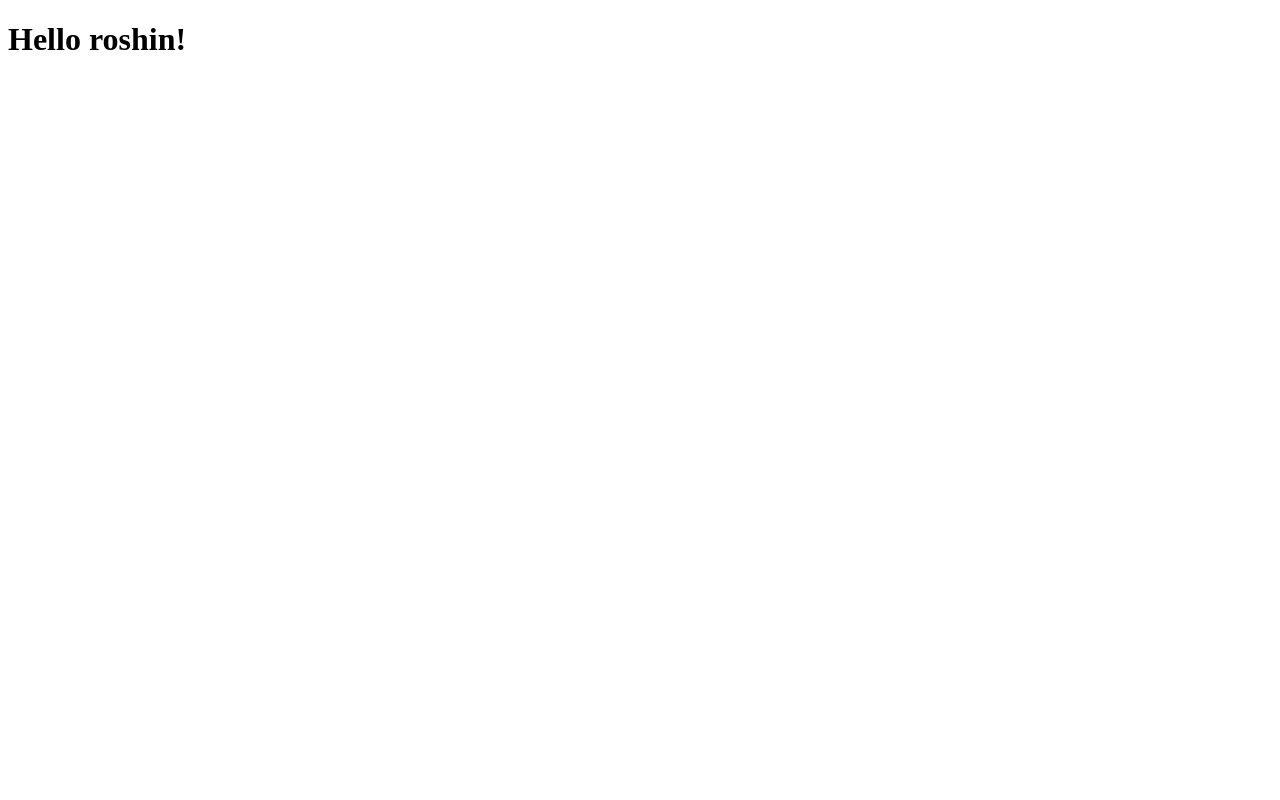
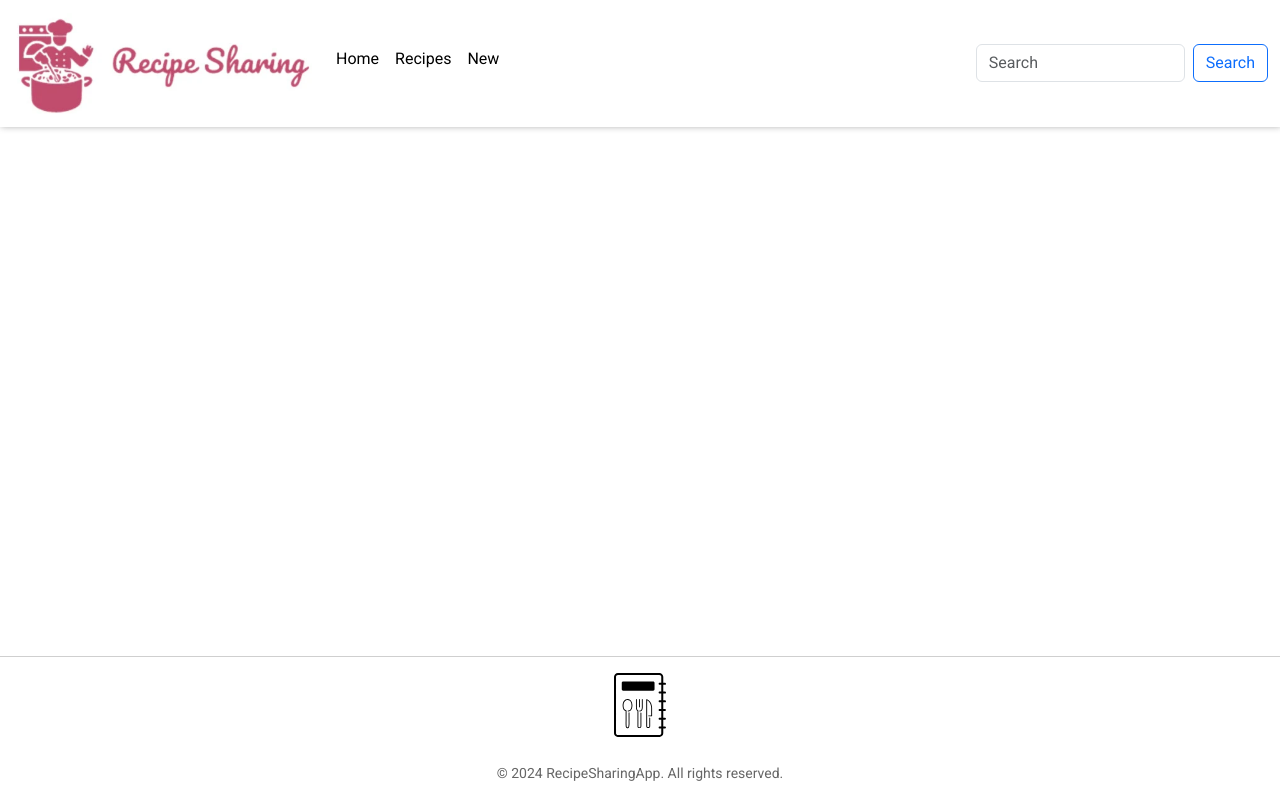
Before and after one commit to roshin26/Recipe-sharing-application, a Django app: page / in a window 1280 px wide. Before the commit the page is almost empty. Run offline with Django 5.2, Linux system fonts and the light colour scheme; some libraries are stand-ins or nearby versions.

Commit message:
Header and footer ready

```diff
--- a/recipe_share/settings.py
+++ b/recipe_share/settings.py
@@ -120,7 +120,7 @@ USE_TZ = True
 # https://docs.djangoproject.com/en/5.0/howto/static-files/
 
 STATIC_URL = 'static/'
-
+STATICFILES_DIRS =(os.path.join(BASE_DIR, 'static'),)
 # Default primary key field type
 # https://docs.djangoproject.com/en/5.0/ref/settings/#default-auto-field
 
--- /dev/null
+++ b/static/css/base.css
@@ -0,0 +1,76 @@
+@import url('https://fonts.googleapis.com/css2?family=EB+Garamond:wght@400;500;600&family=Roboto:wght@400;500&display=swap');
+
+:root {
+    /** Fonts */
+    --title: 'EB Garamond', serif;
+    --main-font: 'Roboto', serif;
+
+    /* Colours */
+    --background: #3f006a0f;
+    --blue: #0d6efd;
+    --black: #000;
+    --off-white: #f6f6f6;
+    --white: #fff;
+    --orange: #ffbf50;
+    --darkgrey: #666;
+
+    /* Utils */
+    --smal-box-shadow: 1px -1px 7px 0 #00000061;
+    --border: 1px solid #00000030;
+}
+
+/* Header */
+.navbar {
+    /*background-color: var(--off-white);*/
+    box-shadow: var(--smal-box-shadow);
+}
+
+a.nav-link {
+    color: var(--black);
+}
+
+img.logo {
+    width: 18.75rem;
+}
+
+/* main design */
+html, body {
+    height: 100%;
+}
+
+body {
+    display: flex;
+    flex-direction: column;
+    font-family: var(--main-font);
+}
+
+h1, h2, h3, h4, h5, h6 {
+    font-family: var(--title);
+}
+
+main {
+    flex: 1 0 auto;
+    background-color: var(--white);
+}
+
+/* footer */
+footer {
+    flex-shrink: 0;
+    background-color: var(--white);
+    display: flex;
+    flex-direction: column;
+    justify-content: center;
+    align-items: center;
+    border-top: var(--border);
+
+
+}
+.icon{
+    height: 4rem;
+    margin: 1rem;
+}
+.copyright{
+    margin-top: 10px;
+    font-size: 14px;
+    color:var(--darkgrey);
+}
--- a/templates/base.html
+++ b/templates/base.html
@@ -1,11 +1,25 @@
+{% load static %}
 <!DOCTYPE html>
 <html lang="en">
 <head>
     <meta charset="UTF-8">
     <meta name="viewport" content="width=device-width, initial-scale=1.0">
-    <title>Document</title>
+    {% block extra_css %}
+    <script src="https://cdnjs.cloudflare.com/ajax/libs/bootstrap/5.3.3/js/bootstrap.min.js" integrity="sha512-ykZ1QQr0Jy/4ZkvKuqWn4iF3lqPZyij9iRv6sGqLRdTPkY69YX6+7wvVGmsdBbiIfN/8OdsI7HABjvEok6ZopQ==" crossorigin="anonymous" referrerpolicy="no-referrer"></script>
+    {% endblock %}
+    {% block onload_js %}
+    <link rel="stylesheet" href="https://cdnjs.cloudflare.com/ajax/libs/bootstrap/5.3.3/css/bootstrap.min.css" integrity="sha512-jnSuA4Ss2PkkikSOLtYs8BlYIeeIK1h99ty4YfvRPAlzr377vr3CXDb7sb7eEEBYjDtcYj+AjBH3FLv5uSJuXg==" crossorigin="anonymous" referrerpolicy="no-referrer" />
+    <link rel="stylesheet" href="{% static '/css/base.css' %}">
+    {% endblock %}
+    <title>Recipe sharing {% block title %}{% endblock %}</title>
 </head>
 <body>
-    <h1>Hello roshin!</h1>
+    {% include 'includes/header.html'%}
+    <main>
+        {% block content %}
+        {% endblock %}
+    </main>
+    {% include 'includes/footer.html'%}
+
 </body>
 </html>
--- /dev/null
+++ b/templates/includes/footer.html
@@ -0,0 +1,9 @@
+{% load static %}
+<footer>
+    <!--social media icons-->
+
+    <span aria-label="Recipe Book Icon">
+        <img src="{% static 'icons/recipe-book-icon.svg' %}" alt="recipe-book icon" class="icon">
+    </span>
+    <p class="copyright">© 2024 RecipeSharingApp. All rights reserved.</p>
+</footer>
--- /dev/null
+++ b/templates/includes/header.html
@@ -0,0 +1,31 @@
+{% load static %}
+<header>
+    <nav class="navbar navbar-expand-lg bg-white ">
+        <div class="container-fluid">
+            <!--logo-->
+          <a class="navbar-brand" href="#"><img src="{% static 'images/recipe_logo.webp' %}" alt="Recipe sharing logo" class="logo"></a>
+          <button class="navbar-toggler" type="button" data-bs-toggle="collapse" data-bs-target="#navbarNav" aria-controls="navbarNav" aria-expanded="false" aria-label="Toggle navigation">
+            <span class="navbar-toggler-icon"></span>
+          </button>
+          <!--navigation items-->
+          <div class="collapse navbar-collapse" id="navbarNav">
+            <ul class="navbar-nav me-auto mb-2">
+              <li class="nav-item">
+                <a class="nav-link active" aria-current="page" href="{% url 'home'%}">Home</a>
+              </li>
+              <li class="nav-item">
+                <a class="nav-link" href="#">Recipes</a>
+              </li>
+              <li class="nav-item">
+                <a class="nav-link" href="#">New</a>
+              </li>
+            </ul>
+            <!-- Form for search functionality-->
+            <form class="d-flex" role="search">
+                <input class="form-control me-2" type="search" placeholder="Search" aria-label="Search">
+                <button class="btn btn-outline-primary" type="submit">Search</button>
+              </form>
+          </div>
+        </div>
+      </nav>
+</header>
```
Also changed, not shown: static/icons/recipe-book-icon.svg (added), static/images/recipe_logo.webp (added), 1 other file.
